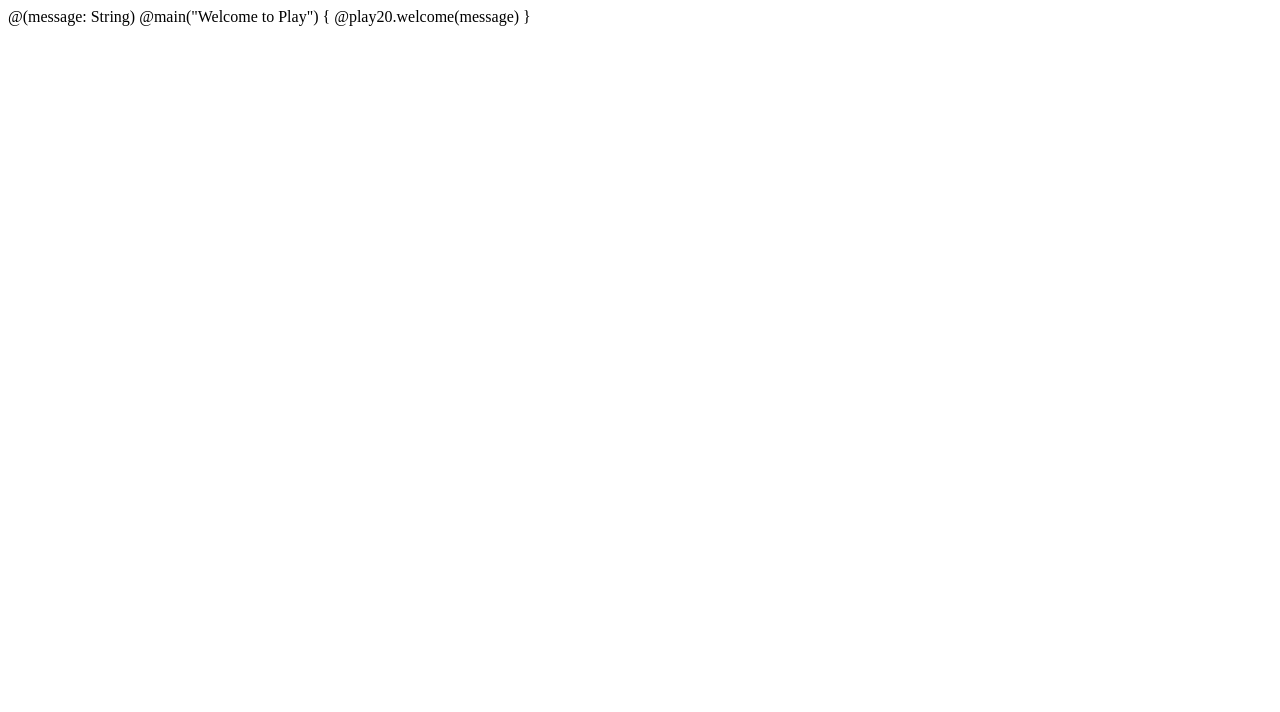
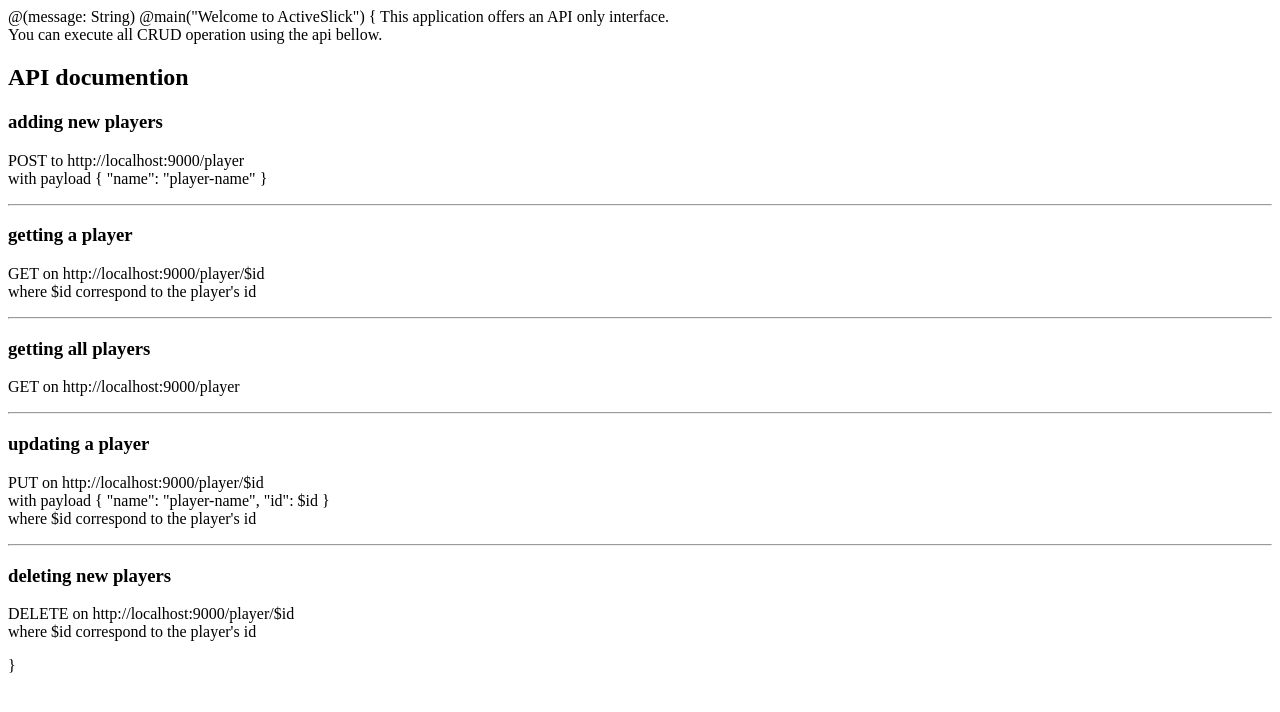
Before and after one commit to strongtyped/active-slick-activator-template, a plain HTML site: page app/views/index.scala.html in a window 1280 px wide. Drawn offline with Linux system fonts and the light colour scheme.

Commit message:
added index page with API documentation

```diff
--- a/app/views/index.scala.html
+++ b/app/views/index.scala.html
@@ -1,7 +1,41 @@
 @(message: String)
 
-@main("Welcome to Play") {
+@main("Welcome to ActiveSlick") {
 
-    @play20.welcome(message)
+	This application offers an API only interface. <br/>
+	You can execute all CRUD operation using the api bellow.
+	<br/>
+
+	<h2>API documention</h2>
+
+	<h3>adding new players</h3>
+	<p>
+	    POST to http://localhost:9000/player <br/>
+	    with payload { "name": "player-name" }
+	</p>
+	<hr/>
+	<h3>getting a player</h3>
+	<p>
+	    GET on http://localhost:9000/player/$id<br/>
+	    where $id correspond to the player's id
+	</p>
+	<hr/>
+	<h3>getting all players</h3>
+	<p>
+	    GET on http://localhost:9000/player
+	</p>
+	<hr/>
+	<h3>updating a player</h3>
+	<p>
+	    PUT on http://localhost:9000/player/$id<br/>
+	    with payload { "name": "player-name", "id": $id }<br/>
+	    where $id correspond to the player's id
+	</p>
+	<hr/>
+	<h3>deleting new players</h3>
+	<p>
+	    DELETE on http://localhost:9000/player/$id<br/>
+	    where $id correspond to the player's id
+	</p>
 
 }
```
Also changed, not shown: 2 other files.
